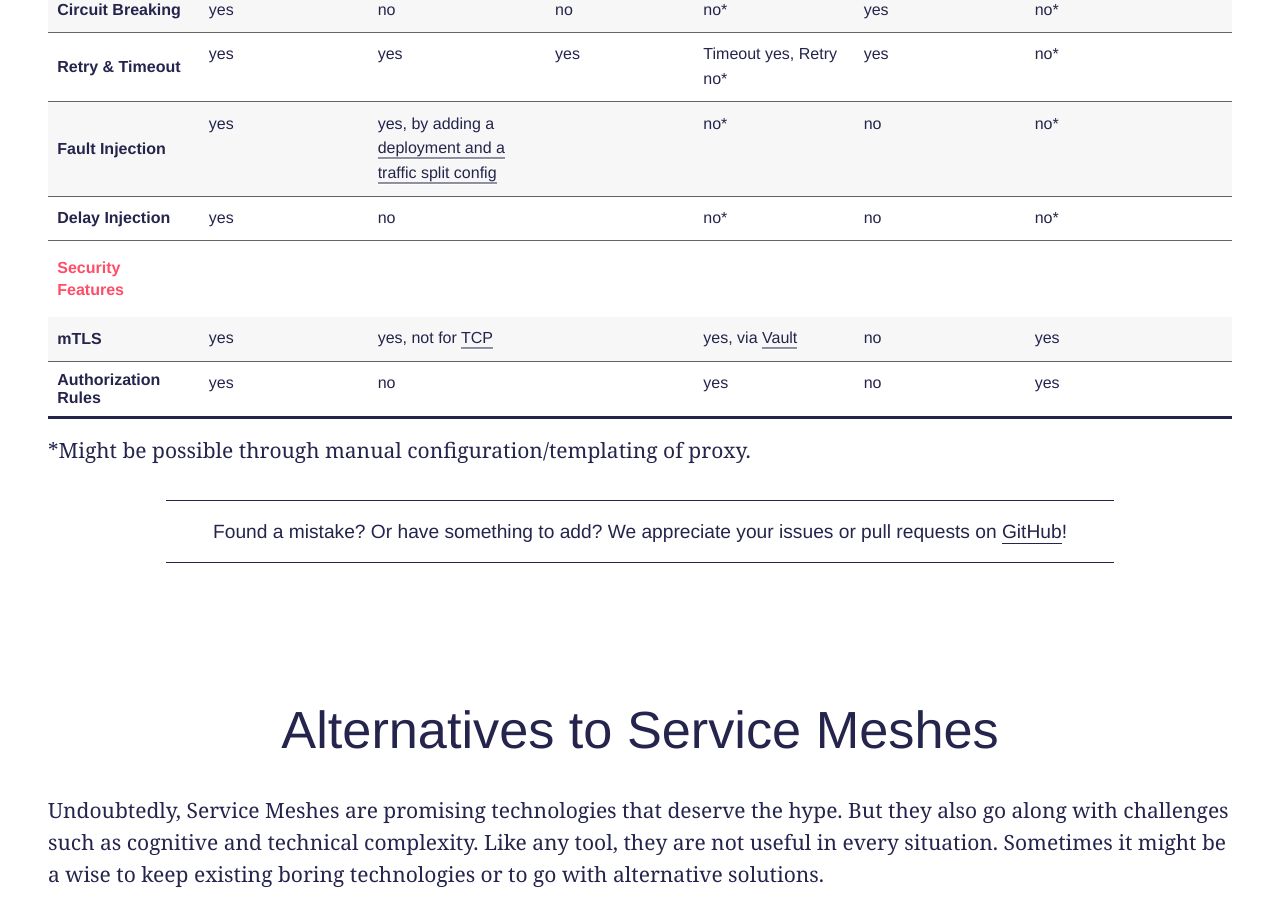
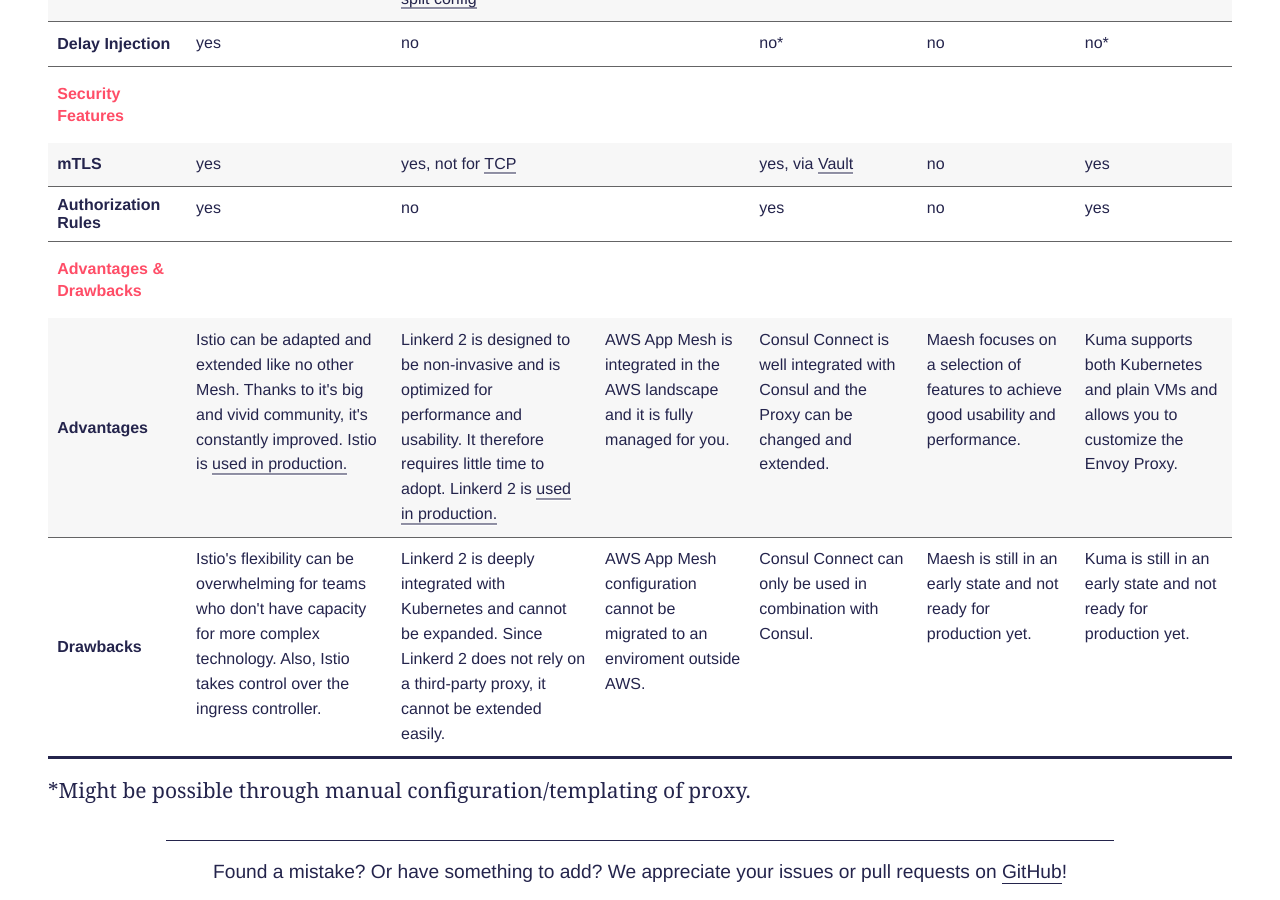
Before and after one commit to servicemesh-es/servicemesh.es, a Jekyll site: the page built from index.md, in a window 1280 px wide and 900 px high, scrolled down 6186 px. Built offline with Jekyll 4.4.1, drawn with Linux system fonts in a browser that asks for light colours; some web fonts are replaced; some of the changed text lies outside the part shown.

Commit message:
added ingress and advantages and drawbacks

```diff
--- a/_includes/comparison.html
+++ b/_includes/comparison.html
@@ -45,9 +45,18 @@
         <td><a href="https://www.envoyproxy.io" target="_blank">Envoy</a></td>
         <td><a href="https://github.com/linkerd/linkerd2-proxy" target="_blank">linkerd-proxy</a></td>
         <td><a href="https://www.envoyproxy.io" target="_blank">Envoy</a></td>
-        <td>defaults to<a href="https://www.envoyproxy.io" target="_blank"> Envoy </a>exchangeable</td>
+        <td>defaults to <a href="https://www.envoyproxy.io" target="_blank">Envoy</a>, exchangeable</td>
         <td><a href="https://traefik.io" target="_blank">Traefik</a></td>
         <td><a href="https://www.envoyproxy.io" target="_blank">Envoy</a></td>
+      </tr>
+      <tr>
+        <th scope="row">Ingress Controller</th>
+        <td><a href="https://istio.io/docs/tasks/traffic-management/ingress/" target="_blank">Envoy / Own Concept</a></td>
+        <td>any</td>
+        <td></td>
+        <td>any</td>
+        <td>any</td>
+        <td>any</td>
       </tr>
       <tr>
           <th scope="row">Governance</th>
@@ -67,13 +76,6 @@
           <td><a href="https://docs.mae.sh/examples/" target="_blank">Maesh Example</a></td>
           <td><a href="https://kuma.io/docs/0.2.2/installation/kubernetes/#kubernetes" target="_blank">Kuma Kubernetes Quickstart</a></td>
         </tr>
-    </tbody>
-    <thead style="background-color: white; color: #ff4d67">
-        <tr>
-          <th scope="col">Compatibility, Performance & Complexity</th>
-        </tr>
-      </thead>
-      <tbody>
       <tr>
           <th scope="row">Platform</th>
           <td>Kubernetes, Consul & Nomad</td>
@@ -92,15 +94,7 @@
           <td>yes (per Node)</td>
           <td>yes</td>
         </tr>
-        <tr>
-          <th scope="row">Choose if...</th>
-          <td>...you need a lot of flexibility and your team isn't scared of technical complexity.</td>
-          <td>...you need a Mesh that requires little attention and that is performant and simple.</td>
-          <td>...you've got everything on AWS anyway and plan to stay.</td>
-          <td>...you're already using Consul and feel comfortable with it.</td>
-          <td>...you're willing to wait a couple of months before taking your mesh to production.</td>
-          <td>...you're just curious what the youngest Service Mesh Implementation is envisioning for the future</td>
-        </tr>
+
       </tbody>
     <thead style="background-color: white; color: #ff4d67">
       <tr>
@@ -360,6 +354,31 @@
         <td>yes</td>
       </tr>
     </tbody>
+    <thead style="background-color: white; color: #ff4d67">
+      <tr>
+        <th scope="col">Advantages & Drawbacks</th>
+      </tr>
+    </thead>
+    <tbody>
+      <tr>
+        <th scope="row">Advantages</th>
+        <td>Istio can be adapted and extended like no other Mesh. Thanks to it's big and vivid community, it's constantly improved. Istio is <a href="https://istio.io/about/community/customers/" target="_blank">used in production.</a></td>
+        <td>Linkerd 2 is designed to be non-invasive and is optimized for performance and usability. It therefore requires little time to adopt. Linkerd 2 is <a href="https://github.com/linkerd/linkerd2/blob/master/ADOPTERS.md" target="_blank">used in production.</a></td>
+        <td>AWS App Mesh is integrated in the AWS landscape and it is fully managed for you.</td>
+        <td>Consul Connect is well integrated with Consul and the Proxy can be changed and extended.</td>
+        <td>Maesh focuses on a selection of features to achieve good usability and performance.</td>
+        <td>Kuma supports both Kubernetes and plain VMs and allows you to customize the Envoy Proxy.</td>
+      </tr>
+      <tr>
+        <th scope="row">Drawbacks</th>
+        <td>Istio's flexibility can be overwhelming for teams who don't have capacity for more complex technology. Also, Istio takes control over the ingress controller.</td>
+        <td>Linkerd 2 is deeply integrated with Kubernetes and cannot be expanded. Since Linkerd 2 does not rely on a third-party proxy, it cannot be extended easily.</td>
+        <td>AWS App Mesh configuration cannot be migrated to an enviroment outside AWS.</td>
+        <td>Consul Connect can only be used in combination with Consul.</td>
+        <td>Maesh is still in an early state and not ready for production yet.</td>
+        <td>Kuma is still in an early state and not ready for production yet.</td>
+      </tr>
+  </tbody>
   </table>
   <p>*Might be possible through manual configuration/templating of proxy.</p>
   </p>
```
Lines whose indentation alone changed are shown as unchanged.
